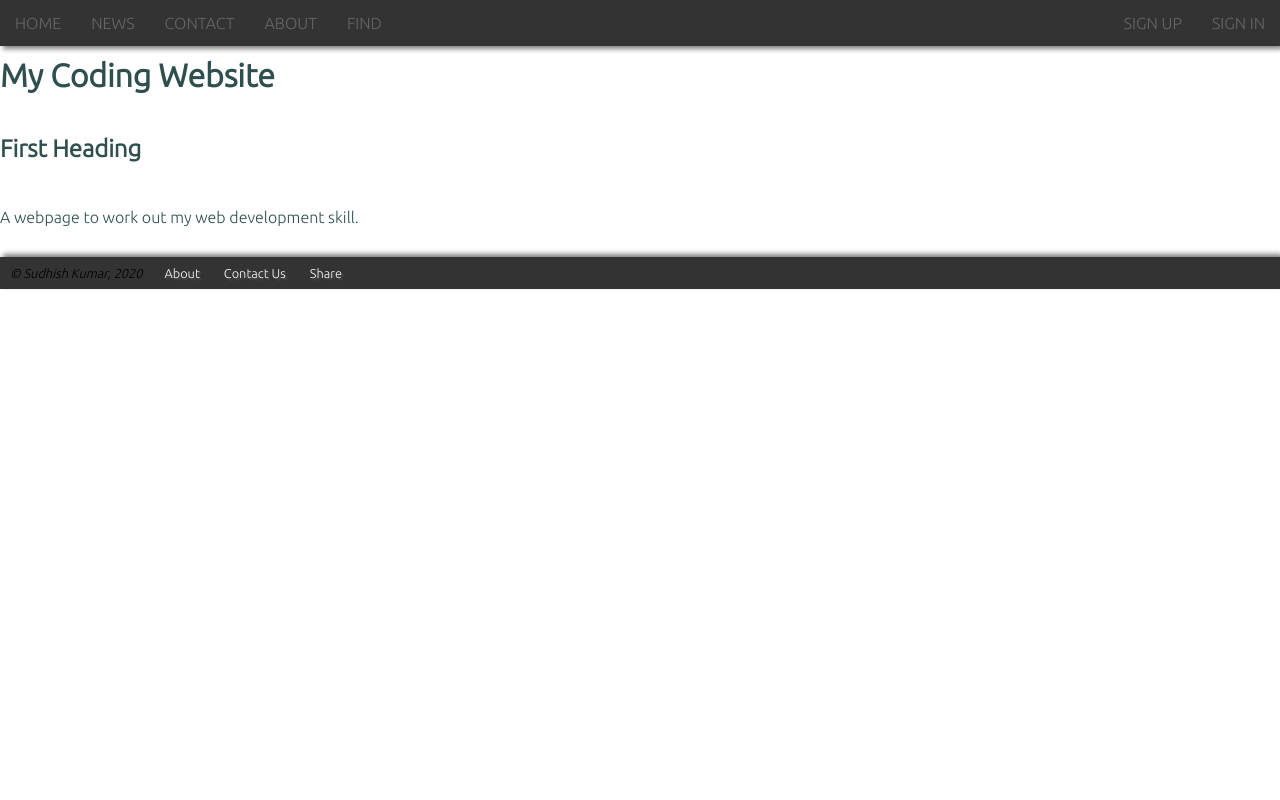
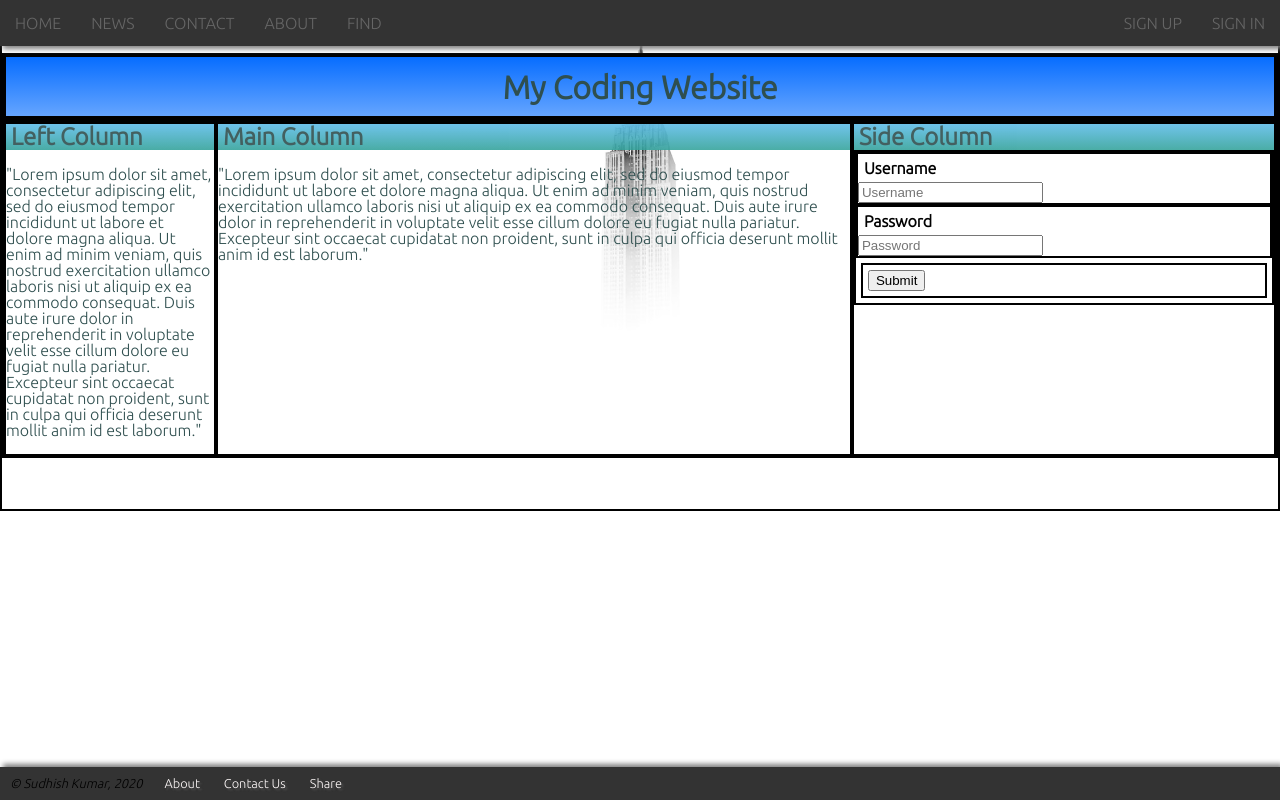
Before and after one commit to tssudhish/busywithcoding, a plain HTML site: page learn_css/index.html in a window 1280 px wide. Drawn offline with Linux system fonts and the light colour scheme.

Commit message:
Site update with columns and sections

```diff
--- a/learn_css/index.html
+++ b/learn_css/index.html
@@ -33,23 +33,51 @@
 
             }
         </script>
-        <main class="mainpage">
-            <div>
-                <div class="custom_border">
-                    <h1>My Coding Website</h1>
+
+        <main class="mainpage" >
+            <div class="container">
+                <div class="row" >
+                    <div class="col-12 title_bar" id="section-1-gradient">
+                        <h1>My Coding Website</h1>
+                    </div>
                 </div>
-                <br>
-                <div class="custom_border">
-                    <h2>First Heading</h2>
+                <div class="row">
+                    <div class="col-2" class="col-2 top-level">
+                        <h2 id="left-header">Left Column</h1>
+                        <article>
+                            <p>
+                                "Lorem ipsum dolor sit amet, consectetur adipiscing elit, sed do eiusmod tempor incididunt ut labore et dolore magna aliqua. Ut enim ad minim veniam, quis nostrud exercitation ullamco laboris nisi ut aliquip ex ea commodo consequat. Duis aute irure dolor in reprehenderit in voluptate velit esse cillum dolore eu fugiat nulla pariatur. Excepteur sint occaecat cupidatat non proident, sunt in culpa qui officia deserunt mollit anim id est laborum."
+                            </p>
+                        </article>
+                    </div>
+                    <div class="col-6" class="col-6  top-level">
+                        <h2 id="middle-header">Main Column</h2>
+                        <article>
+                            <p>
+                                "Lorem ipsum dolor sit amet, consectetur adipiscing elit, sed do eiusmod tempor incididunt ut labore et dolore magna aliqua. Ut enim ad minim veniam, quis nostrud exercitation ullamco laboris nisi ut aliquip ex ea commodo consequat. Duis aute irure dolor in reprehenderit in voluptate velit esse cillum dolore eu fugiat nulla pariatur. Excepteur sint occaecat cupidatat non proident, sunt in culpa qui officia deserunt mollit anim id est laborum."
+                            </p>
+                        </article>
+                    </div>
+                    <div class="col-4" class="col-4  top-level">
+                        <h2 id="side-header">Side Column</h2>
+                        <form>
+                            <div class="leftSide-col">
+                                <div>
+                                    <h4 class="login">Username</h4>
+                                    <input class="inputbox" name="username" type="text" placeholder="Username">
+                                </div>
+                                <div>
+                                    <h4 class="login">Password</h4>
+                                    <input class="inputbox" name="password" type="password" placeholder="Password">
+                                    <br>
+                                </div>
+                                <div class="login">
+                                    <input type="submit">
+                                </div>
+                            </div>
+                        </form>
+                    </div>
                 </div>
-                <br>
-                <div class="custom_border" class="bg">
-                    <p class="paragraph">
-                        A webpage to work out my web development skill.
-                        <br>
-                    </p>
-                </div>
-                <br>
             </div>
         </main>
 
--- a/learn_css/style.css
+++ b/learn_css/style.css
@@ -10,10 +10,14 @@ body {
     line-height: 1;
 }
 
+div {
+    border: 2px solid black;
+    display: block;
+}
+
 nav, header, footer, main {
     display: block;
 }
-
 
 /*================Navigation Menu May need to work on cascade ==*/
 
@@ -24,6 +28,8 @@ nav {
     background-color: #333;
     overflow: hidden;
     box-shadow: 3px 3px 5px grey;
+    position: fixed;
+    top: 0;
 }
 
 ul.webnav {
@@ -39,7 +45,6 @@ ul.webnav li {
         list-style: none;
     float: left;
 }
-
 
 ul.webnav li a {
     display: block;
@@ -65,7 +70,6 @@ ul.webnav li a:active {
     border-radius: 50px;
 }
 
-
 ul.webnav li.nav-right {
     float: right;
 }
@@ -74,8 +78,48 @@ ul.webnav li.dropDownIcon {
     display: none;
 }
 
+/*================Main Body for web page ===================*/
+h1,h2,p {
+    color:darkslategrey;
+    font-size-adjust:auto;
+    line-height: 1rem;
+    text-decoration-line: none;
+}
 
+.container {
+    width: 100%;
+    margin: 0;
+    padding-top: 4%;
+    padding-bottom: 4%;
+    border: 1px 1px solid black;
+    align-content: center;
 
+}
+
+.col-12.title_bar {
+    align-content: center;
+    text-align: center;
+}
+
+h1 {
+    font-size: 2em;
+}
+
+main {
+    display:block;
+    scroll-snap-type: both;
+    height: 100%;
+    max-height: 100%;
+    overflow: visible;
+}
+
+.mainpage {
+    background-image: url(images/minimal_building_small.jpg);
+    background-blend-mode: lighten;
+    background-repeat: no-repeat;
+    background-position: center;
+    background-size: contain;
+}
 
 /*--------------------- Web Footer ---------------------*/
 footer {
@@ -85,6 +129,8 @@ footer {
     background-color: #333;
     overflow: hidden;
     box-shadow: 3px -3px 5px grey;
+    position: fixed;
+    bottom: 0;
 }
 
 ul.webfooter {
@@ -117,6 +163,88 @@ ul.webfooter li a:hover {
     padding: 2px;
     border-radius: 50px;
 }
+
+.row {
+    display: flex;
+    width: 100%;
+    flex-wrap: wrap;
+    align-items: center;
+}
+
+.row::after {
+    display: table;
+    clear: both;
+    content: "";
+}
+
+
+.col-1 {width: 8.33%;}
+.col-2 {width: 16.66%;}
+.col-3 {width: 25%;}
+.col-4 {width: 33.33%;}
+.col-5 {width: 41.66%;}
+.col-6 {width: 50%;}
+.col-7 {width: 58.33%;}
+.col-8 {width: 66.66%;}
+.col-9 {width: 75%;}
+.col-10 {width: 83.33%;}
+.col-11 {width: 91.66%;}
+.col-12 {width: 100%;}
+
+
+.col-2.top-level,
+.col-4.top-level,
+.col-6.top-level,
+.col-10.top-level {
+    width: 100%;
+    height: 100%;
+    margin: 1px;;
+    padding: 1px;;
+    align-self: stretch;
+
+}
+
+.col-2,
+.col-4,
+.col-6 {
+    align-self: stretch;
+}
+
+* {
+    box-sizing: border-box;
+}
+
+h4.login {
+    margin: 5px;
+    padding: 1px;
+}
+div.login {
+    margin: 5px;
+    padding: 5px;
+}
+
+#section-1-gradient {
+    background: #076DFF; /* For browsers that do not support gradients */
+    background: -webkit-linear-gradient(#076DFF, #60E9DF); /* For Safari 5.1 to 6.0 */
+    background: -o-linear-gradient(#076DFF, #65a5ff); /* For Opera 11.1 to 12.0 */
+    background: -moz-linear-gradient(#076DFF, #65a5ff); /* For Firefox 3.6 to 15 */
+    background: linear-gradient(#076DFF, #65a5ff); /* Standard syntax */
+}
+
+#left-header,
+#middle-header,
+#side-header {
+    background: #60BDE9; /* For browsers that do not support gradients */
+    background: -webkit-linear-gradient(#60BDE9, #36A49C); /* For Safari 5.1 to 6.0 */
+    background: -o-linear-gradient(#60BDE9, #36A49C); /* For Opera 11.1 to 12.0 */
+    background: -moz-linear-gradient(#60BDE9, #36A49C); /* For Firefox 3.6 to 15 */
+    background: linear-gradient(#60BDE9, #36A49C); /* Standard syntax */
+    margin: 0;
+    padding: 5px;
+    opacity: 90%;
+}
+
+
 /*--------------------- Mobile Responsive --------------*/
 
 @media screen and (max-width: 680px) {
@@ -141,154 +269,14 @@ ul.webfooter li a:hover {
     ul.webnav.responsive  li a  {
         display:block;
         text-align: left;
+        width: 90%;
+    }
+
+    .col-2,
+    .col-4,
+    .col-6 {
+        width: 100%;
+
     }
 
 }
-
-
-
-
-
-
-
-
-
-
-
-
-
-
-
-
-
-
-
-
-
-
-
-
-
-
-
-
-
-
-/*================Main Body for web page ===================*/
-
-h1,h2,p {
-color:darkslategrey;
-text-align: left;
-/*text-shadow: 1px 1px 5px #444;*/
-font-size-adjust:auto;
-line-height: 1rem;
-text-decoration-line: none;
-}
-
-
-
-h1 {
-font-size: 2em;
-}
-
-main {
-    display:block;
-    scroll-snap-type: both;
-    height: 100%;
-    max-height: 100%;
-    overflow: visible;
-}
-
-/*
-body, div {
-display: block;
-background-image:url(./images/minimal_building_small.jpg);
-url(./images/coding_splash.jpg), ;
-background-blend-mode:  color-dodge;
-background-repeat: no-repeat, repeat;
-background-position: center;
-border-radius: 10px;
-background-color: whitesmoke;
-opacity: 95%;
-padding: 0px;
-}
-*/
-
-/*
-.paragraph {
-text-shadow: 3px 2px 5px #4367ad;
-font-family: sans-serif;
-font-weight: 300;
-
-
-}
-*/
-
-/*
-.img_border {
-display: block;
-margin: auto;
-max-height: 50%;
-max-width: 50%;
-width: 50%;
-height: 50%;
-opacity: 50%;
-}
-*/
-
-/*
-.custom_border {
-border: 5px;
-border-style: inset;
-border-left-style: solid;
-border-left-color: blue;
-border-left-width: 25px;
-border-bottom-width: thin;
-border-top-width:0px;
-border-right-style: solid;
-border-right-width:thin;
-border-right-color: black;
-border-radius: 0px;
-border-bottom-left-radius: 10px;
-border-bottom-right-radius: 10px;
-border-top-left-radius:10px;
-box-shadow: 1px 1px 5px 3px #888888;
-padding: 5px;
-
-
-}
-*/
-
-/*
-.footer {
-background-image:url(./images/coding_splash.jpg), url(./images/minimal_building_small.jpg);
-background-blend-mode: soft-light;
-background-repeat: no-repeat, repeat;
-background-position: center;
-border-radius: 10px;
-padding: 5px;
-}
-*/
-
-/*
-.table {
-padding: 10px;
-column-gap: 10px;
-width: 100%;
-text-align: center;
-border-radius: 50px;
-}
-*/
-
-/*
-table td {
-width=100%;
-border: 1px solid black;
-padding: 5px;
-width: inherit;
-border-radius: 10px;
-background-color: papayawhip;
-box-shadow: 1px 1px 5px 3px #888888;
-
-}
-*/
```
Also changed, not shown: learn_css/check.html (added).
